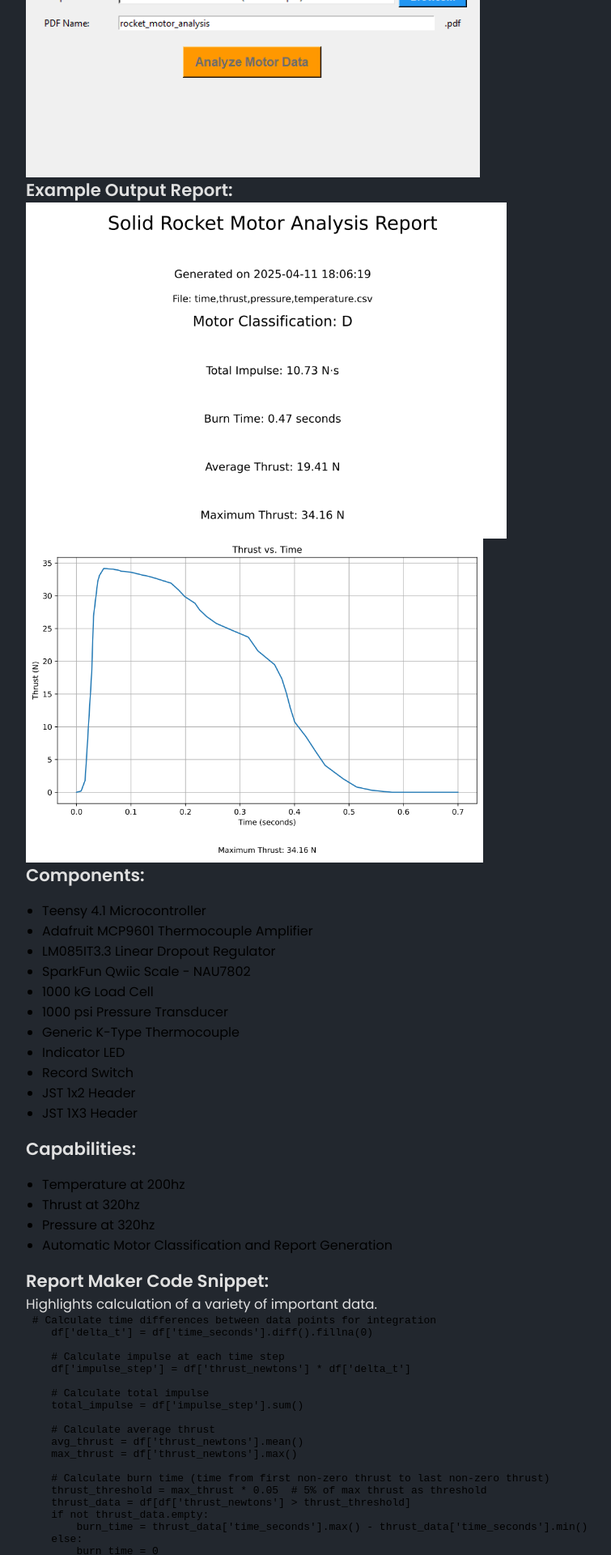
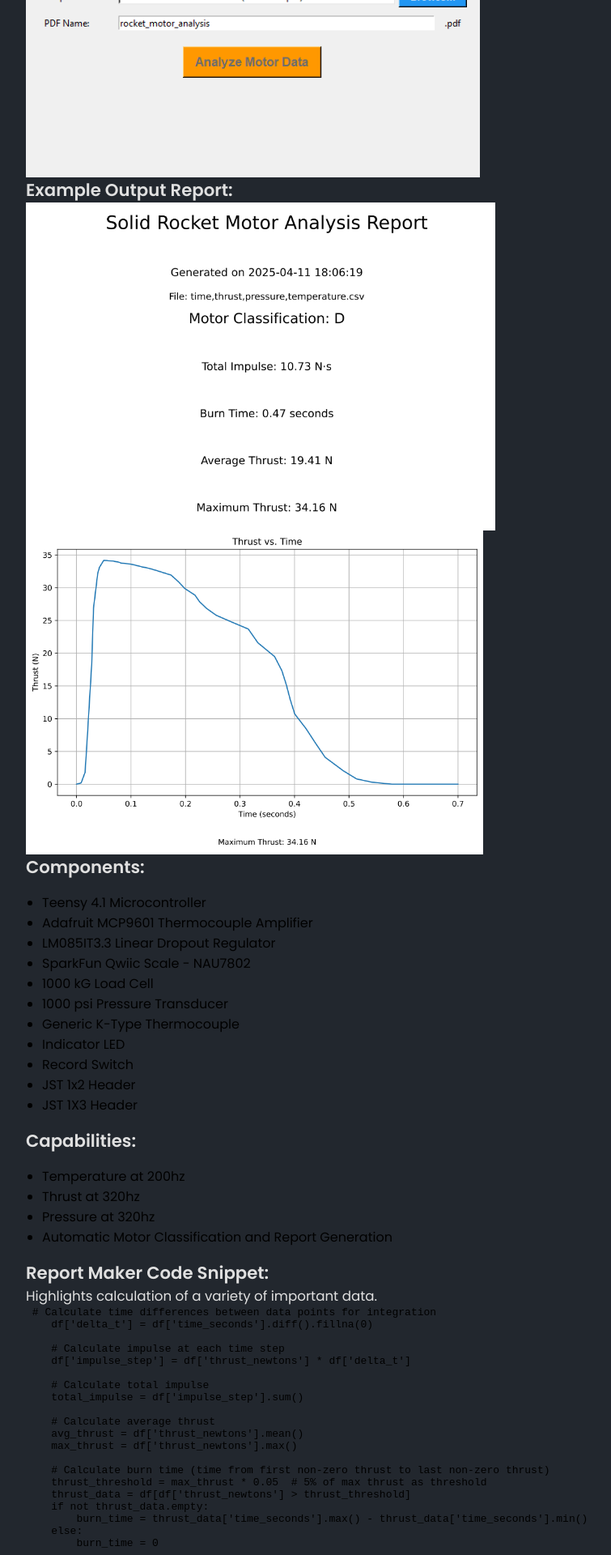
Before and after one commit to AlexZidar/AlexZidar.github.io, a Jekyll site: the page built from _projects/prop-data/index.md, in a window 1280 px wide. Shown: the part 1697-3617 px from the top of the page at 81% size, without its empty margins (69-824 px from the left). Built offline with Jekyll 4.4.1, drawn with Linux system fonts in a browser that asks for light colours.

```diff
--- a/_projects/prop-data/index.md
+++ b/_projects/prop-data/index.md
@@ -29,7 +29,7 @@
 {% include image-gallery.html images="daqanalysis.png" height="400" %}
 
 ## Example Output Report:
-{% include image-gallery.html images="daqresults1.png" height="415" %}
+{% include image-gallery.html images="daqresults1.png" height="405" %}
 {% include image-gallery.html images="daqresults2.png" height="400" %}
 
 ## Components:
```
